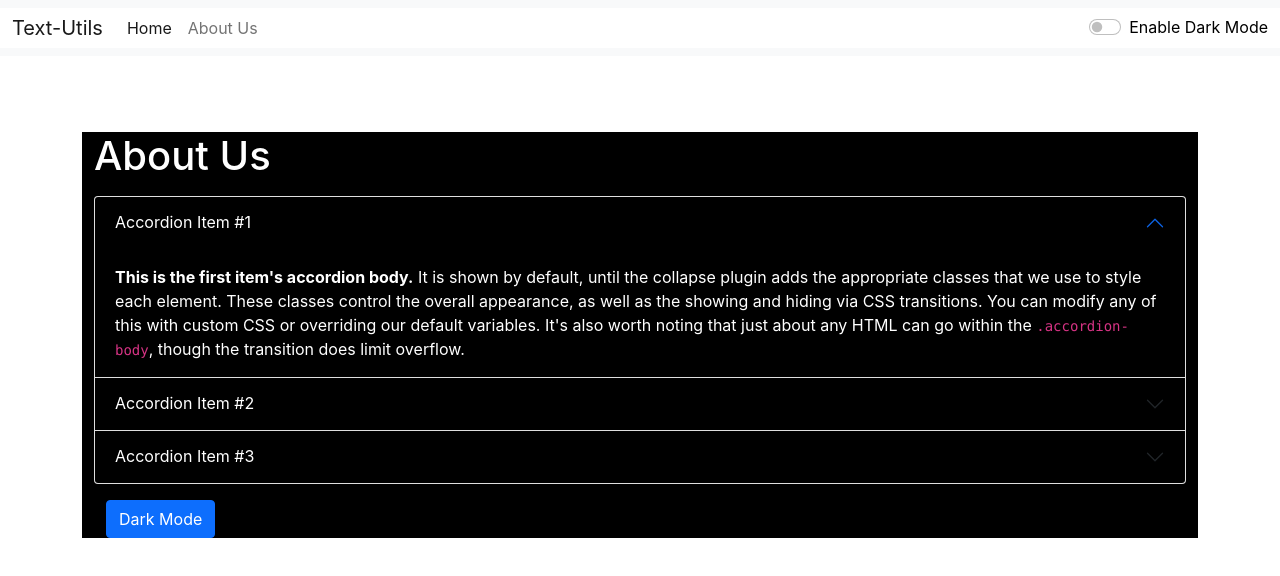
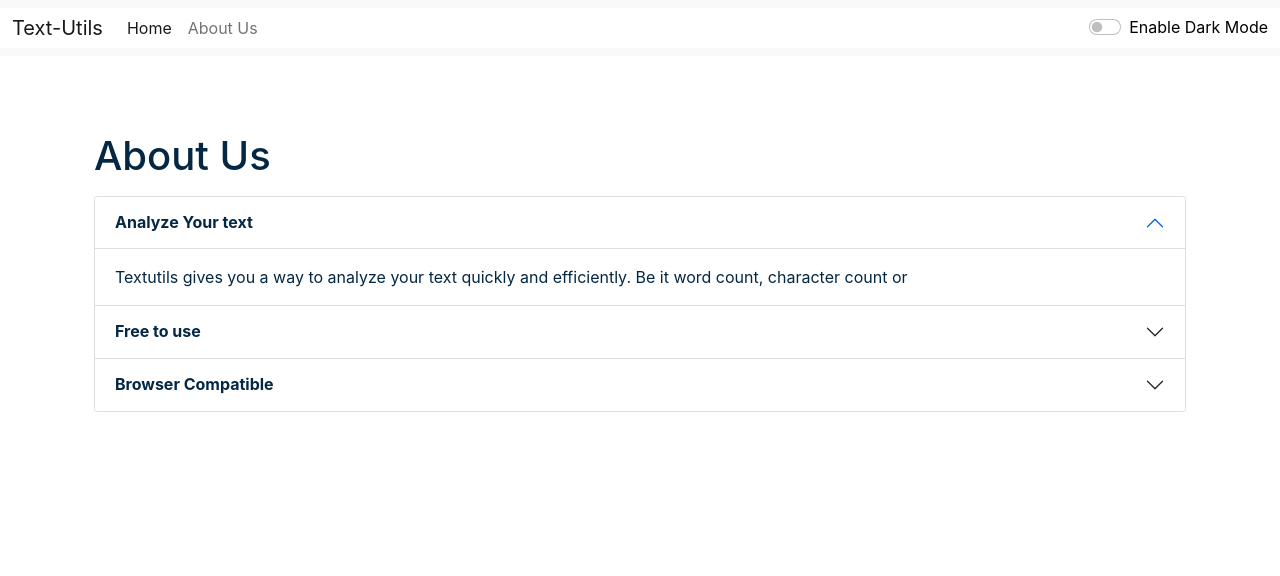
Before and after one commit to Karan0811/text-utils, a React (Create React App) app: page /about in a window 1280 px wide. Shown: the top 576 px of the page. Built offline with nearby package versions, Linux system fonts and the light colour scheme.

Commit message:
about us page and title changes

```diff
--- a/public/index.html
+++ b/public/index.html
@@ -8,7 +8,7 @@
     <meta name="theme-color" content="#000000" />
     <meta
       name="description"
-      content="Web site created using create-react-app"
+      content="Text-Utils : Word Counter, letter Counter, Copy Text, UpperCase, LowerCase, Clear Text, Reading Time, Remove Extra Spaces"
     />
     <link rel="apple-touch-icon" href="%PUBLIC_URL%/logo192.png" />
     <!--
@@ -25,7 +25,7 @@
       work correctly both with client-side routing and a non-root public URL.
       Learn how to configure a non-root public URL by running `npm run build`.
     -->
-    <title>React App</title>
+    <title>Text-Utils</title>
   </head>
   <body>
     <noscript>You need to enable JavaScript to run this app.</noscript>
--- a/src/App.js
+++ b/src/App.js
@@ -45,7 +45,7 @@
       <div className='container'>
       <Switch>
           <Route exact path="/about">
-            <AboutUs />
+            <AboutUs mode={mode}/>
           </Route>
           <Route exact path="/">
           <TextForm heading='Enter Your Text' mode={mode} showAlert = {showAlert} setAlert = {setAlert}/>
--- a/src/components/AboutUs.js
+++ b/src/components/AboutUs.js
@@ -1,131 +1,60 @@
-import React, {useState} from 'react';
+import React from 'react'
 
-export default function AboutUs() {
-    const [myStyle,setStyle] = useState({
-                          color: 'white',
-                      backgroundColor: 'black',
-                      })
-  let enableDarkMode = () => {
-    if(myStyle.color === 'white'){
-      setStyle({
-        color: 'black',
-        backgroundColor: 'white',
-      })
+export default function About(props) {
+
+    // const [myStyle, setMyStyle] = useState({
+    //     color: 'black',
+    //     backgroundColor: 'white'
+    // })
+    let myStyle = {
+        color: props.mode ==='dark'?'white':'#042743',
+        backgroundColor: props.mode ==='dark'?'rgb(36 74 104)':'white',
     }
-    else{
-      setStyle({
-        color: 'white',
-        backgroundColor: 'black',
-      })
-    }
-  }
+
     return (
-      <>
-    <div className='container my-3' style={myStyle}>
-    <h1>About Us</h1>
-      <div className='accordion my-3' id='accordionExample'>
-        <div className='accordion-item'>
-          <h2 className='accordion-header' id='headingOne'>
-            <button
-              className='accordion-button'
-              type='button'
-              style={myStyle}
-              data-bs-toggle='collapse'
-              data-bs-target='#collapseOne'
-              aria-expanded='true'
-              aria-controls='collapseOne'
-            >
-              Accordion Item #1
+        <div className="container">
+            <h1 className="my-3" style={{color: props.mode ==='dark'?'white':'#042743'}}>About Us</h1>
+            <div className="accordion" id="accordionExample">
+                <div className="accordion-item">
+                    <h2 className="accordion-header" id="headingOne">
+                    <button className="accordion-button" type="button" style={myStyle} data-bs-toggle="collapse" data-bs-target="#collapseOne" aria-expanded="true" aria-controls="collapseOne">
+                    <strong>Analyze Your text </strong>
                     </button>
                     </h2>
-          <div
-            id='collapseOne'
-            className='accordion-collapse collapse show'
-            aria-labelledby='headingOne'
-            data-bs-parent='#accordionExample'
-          >
-            <div className='accordion-body' style={myStyle}>
-              <strong>This is the first item's accordion body.</strong> It is
-              shown by default, until the collapse plugin adds the appropriate
-              classes that we use to style each element. These classes control
-              the overall appearance, as well as the showing and hiding via CSS
-              transitions. You can modify any of this with custom CSS or
-              overriding our default variables. It's also worth noting that just
-              about any HTML can go within the <code>.accordion-body</code>,
-              though the transition does limit overflow.
+                    <div id="collapseOne" className="accordion-collapse collapse show" aria-labelledby="headingOne" data-bs-parent="#accordionExample">
+                    <div className="accordion-body" style={myStyle}>
+                    Textutils gives you a way to analyze your text quickly and efficiently. Be it word count, character count or
+
                     </div>
                     </div>
                 </div>
-        <div className='accordion-item'>
-          <h2 className='accordion-header' id='headingTwo'>
-            <button
-              className='accordion-button collapsed'
-              type='button'
-              style={myStyle}
-              data-bs-toggle='collapse'
-              data-bs-target='#collapseTwo'
-              aria-expanded='false'
-              aria-controls='collapseTwo'
-            >
-              Accordion Item #2
+                <div className="accordion-item">
+                    <h2 className="accordion-header" id="headingTwo">
+                    <button className="accordion-button collapsed" style={myStyle} type="button" data-bs-toggle="collapse" data-bs-target="#collapseTwo" aria-expanded="false" aria-controls="collapseTwo">
+                    <strong>Free to use </strong>
                     </button>
                     </h2>
-          <div
-            id='collapseTwo'
-            className='accordion-collapse collapse'
-            aria-labelledby='headingTwo'
-            data-bs-parent='#accordionExample'
-          >
-            <div className='accordion-body' style={myStyle}>
-              <strong>This is the second item's accordion body.</strong> It is
-              hidden by default, until the collapse plugin adds the appropriate
-              classes that we use to style each element. These classes control
-              the overall appearance, as well as the showing and hiding via CSS
-              transitions. You can modify any of this with custom CSS or
-              overriding our default variables. It's also worth noting that just
-              about any HTML can go within the <code>.accordion-body</code>,
-              though the transition does limit overflow.
+                    <div id="collapseTwo" className="accordion-collapse collapse" aria-labelledby="headingTwo" data-bs-parent="#accordionExample">
+                    <div className="accordion-body" style={myStyle}>
+                    TextUtils is a free character counter tool that provides instant character count & word count statistics for a given text. TextUtils reports the number of words and characters. Thus it is suitable for writing text with word/ character limit.
                     </div>
                     </div>
                 </div>
-        <div className='accordion-item'>
-          <h2 className='accordion-header' id='headingThree'>
-            <button
-              className='accordion-button collapsed'
-              type='button'
-              style={myStyle}
-              data-bs-toggle='collapse'
-              data-bs-target='#collapseThree'
-              aria-expanded='false'
-              aria-controls='collapseThree'
-            >
-              Accordion Item #3
+                <div className="accordion-item">
+                    <h2 className="accordion-header" id="headingThree">
+                    <button className="accordion-button collapsed" style={myStyle} type="button" data-bs-toggle="collapse" data-bs-target="#collapseThree" aria-expanded="false" aria-controls="collapseThree">
+                    <strong>Browser Compatible </strong>
                     </button>
                     </h2>
-          <div
-            id='collapseThree'
-            className='accordion-collapse collapse'
-            aria-labelledby='headingThree'
-            data-bs-parent='#accordionExample'
-            style={myStyle}
-          >
-            <div className='accordion-body' style={myStyle}>
-              <strong>This is the third item's accordion body.</strong> It is
-              hidden by default, until the collapse plugin adds the appropriate
-              classes that we use to style each element. These classes control
-              the overall appearance, as well as the showing and hiding via CSS
-              transitions. You can modify any of this with custom CSS or
-              overriding our default variables. It's also worth noting that just
-              about any HTML can go within the <code>.accordion-body</code>,
-              though the transition does limit overflow.
+                    <div id="collapseThree" className="accordion-collapse collapse" aria-labelledby="headingThree" data-bs-parent="#accordionExample">
+                    <div className="accordion-body" style={myStyle}>
+                    This word counter software works in any web browsers such as Chrome, Firefox, Internet Explorer, Safari, Opera. It suits to count characters in facebook, blog, books, excel document, pdf document, essays, etc.
+
                     </div>
                     </div>
                 </div>
             </div>
-       <div className='container my-3'>
-      <button type="button" className="btn btn-primary" onClick={enableDarkMode}>Dark Mode</button>
+
         </div>
-    </div>
-    </>
-  );
+    )
 }
--- a/src/components/TextForm.js
+++ b/src/components/TextForm.js
@@ -34,9 +34,7 @@
     }, 1500);
   };
   const handleCopy = () => {
-    var text = document.getElementById('exampleFormControlTextarea1');
-    text.select();
-    navigator.clipboard.writeText(text.value);
+    navigator.clipboard.writeText(text);
     props.showAlert('Text Copied', 'success');
     setTimeout(() => {
       props.setAlert(null);
@@ -54,7 +52,7 @@
   let handleChange = (event) => {
     let text = event.target.value;
     setText(text);
-    let wordLength = text.split(' ');
+    let wordLength = text.split(/\s+/);
     var filtered = wordLength.filter(function (value, index, arr) {
       return value !== '';
     });
```
Lines whose indentation alone changed are shown as unchanged.
